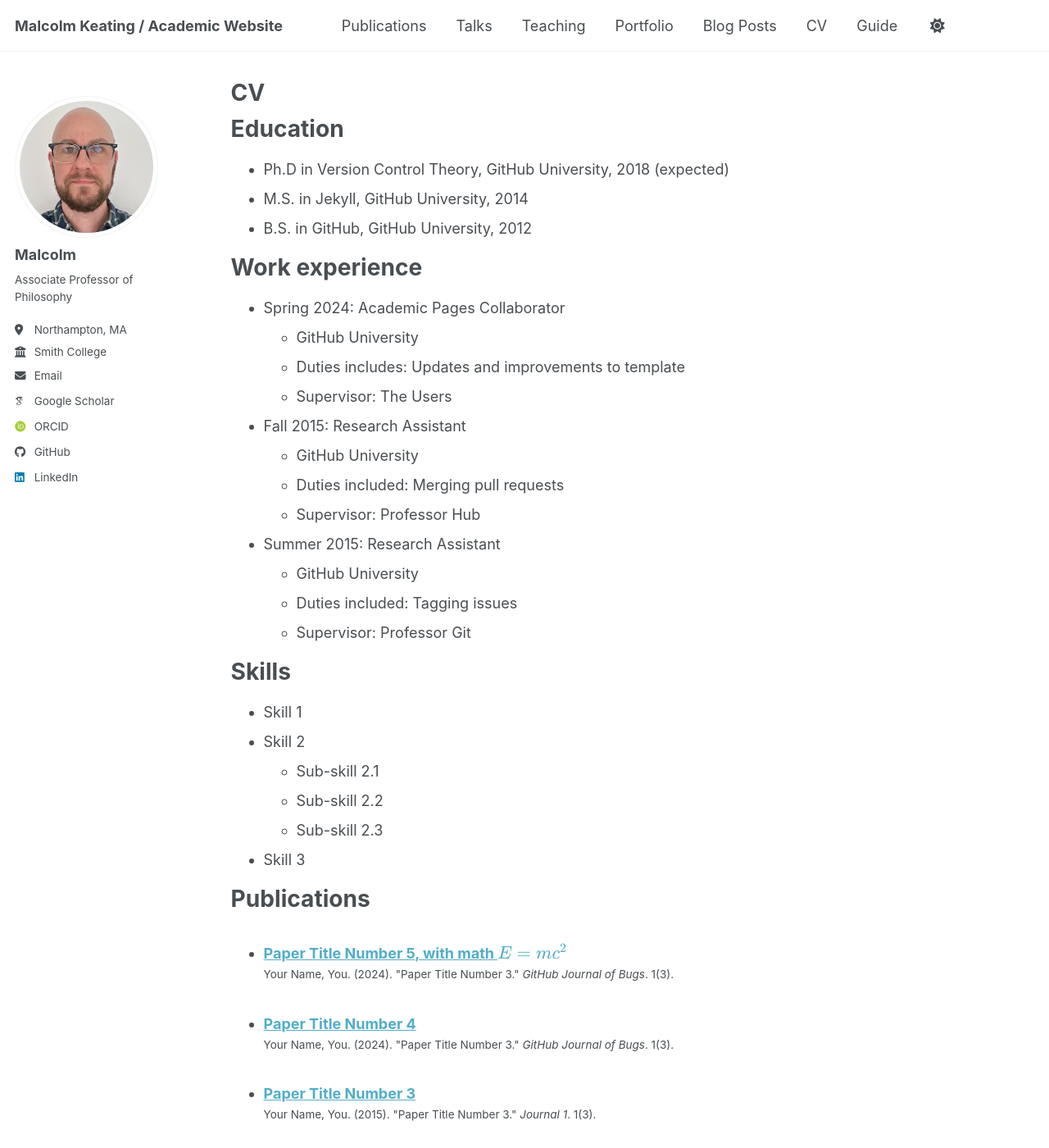
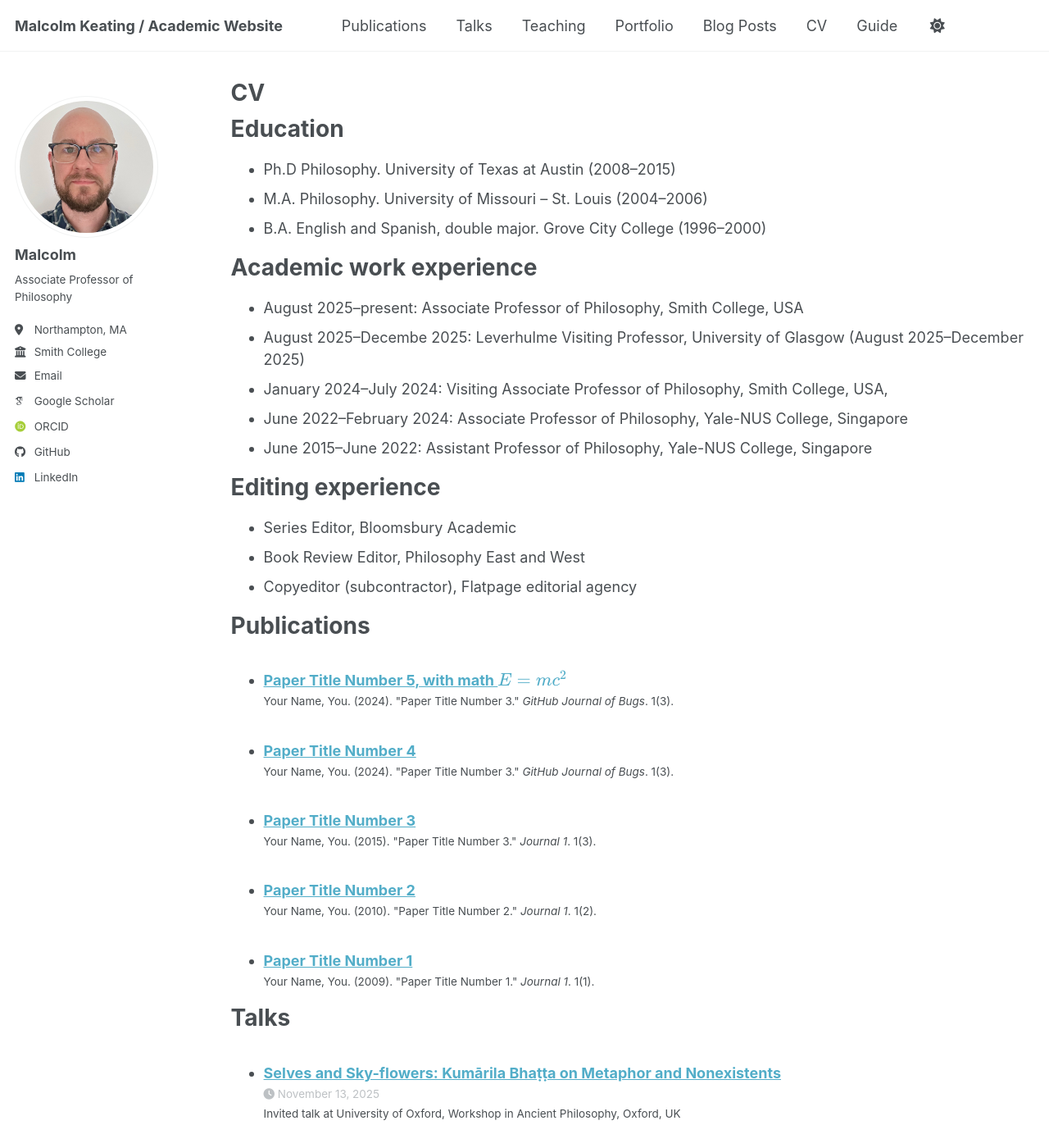
Before and after one commit to malcolmkeating/malcolmkeating.github.io, a Jekyll site: the page built from _pages/cv.md, in a window 1280 px wide and 1400 px high. Shown: the whole window at 82% size. Built offline with Jekyll 4.4.1, drawn with Linux system fonts in a browser that asks for light colours; some web fonts are replaced; a script bundle is joined from its source files by our own code; library files that are not in the unit come from our copies.

Commit message:
Update cv.md

```diff
--- a/_pages/cv.md
+++ b/_pages/cv.md
@@ -11,35 +11,23 @@ redirect_from:
 
 Education
 ======
-* Ph.D in Version Control Theory, GitHub University, 2018 (expected)
-* M.S. in Jekyll, GitHub University, 2014
-* B.S. in GitHub, GitHub University, 2012
+* Ph.D Philosophy. University of Texas at Austin (2008–2015)
+* M.A. Philosophy. University of Missouri – St. Louis (2004–2006)
+* B.A. English and Spanish, double major. Grove City College (1996–2000)
 
-Work experience
+Academic work experience
 ======
-* Spring 2024: Academic Pages Collaborator
-  * GitHub University
-  * Duties includes: Updates and improvements to template
-  * Supervisor: The Users
+* August 2025–present: Associate Professor of Philosophy, Smith College, USA
+* August 2025–Decembe 2025: Leverhulme Visiting Professor, University of Glasgow (August 2025–December 2025)
+* January 2024–July 2024: Visiting Associate Professor of Philosophy, Smith College, USA,
+* June 2022–February 2024: Associate Professor of Philosophy, Yale-NUS College, Singapore
+* June 2015–June 2022: Assistant Professor of Philosophy, Yale-NUS College, Singapore
 
-* Fall 2015: Research Assistant
-  * GitHub University
-  * Duties included: Merging pull requests
-  * Supervisor: Professor Hub
-
-* Summer 2015: Research Assistant
-  * GitHub University
-  * Duties included: Tagging issues
-  * Supervisor: Professor Git
-
-Skills
+Editing experience
 ======
-* Skill 1
-* Skill 2
-  * Sub-skill 2.1
-  * Sub-skill 2.2
-  * Sub-skill 2.3
-* Skill 3
+* Series Editor, Bloomsbury Academic
+* Book Review Editor, Philosophy East and West
+* Copyeditor (subcontractor), Flatpage editorial agency
 
 Publications
 ======
```
